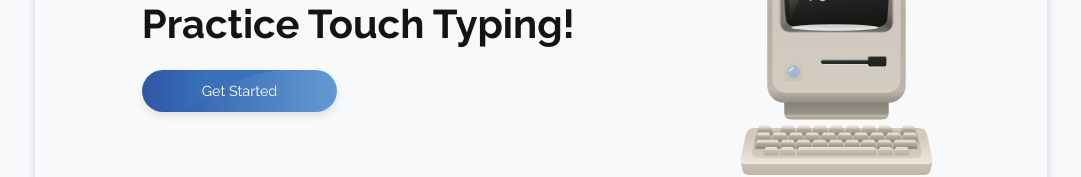
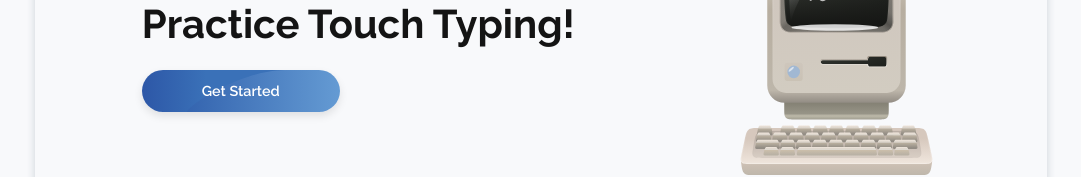
Before and after one commit to kuzmindeniss/vue-keyboard-trainer, a Vue app: page / in a window 1280 px wide. Shown: the part 347-524 px from the top of the page, without its empty margins (99-1180 px from the left). Built offline with nearby package versions, Linux system fonts and the light colour scheme.

Commit message:
Button changed

```diff
--- a/src/components/common/ButtonSvg.vue
+++ b/src/components/common/ButtonSvg.vue
@@ -22,6 +22,7 @@ defineProps<{
 	color: #fff;
 	border-radius: 32px;
 	font-size: .9rem;
+	font-weight: 600;
 	box-shadow: 0px 4px 8px 0px rgba(0, 0, 0, 0.1);
 
 	&:hover {
```
